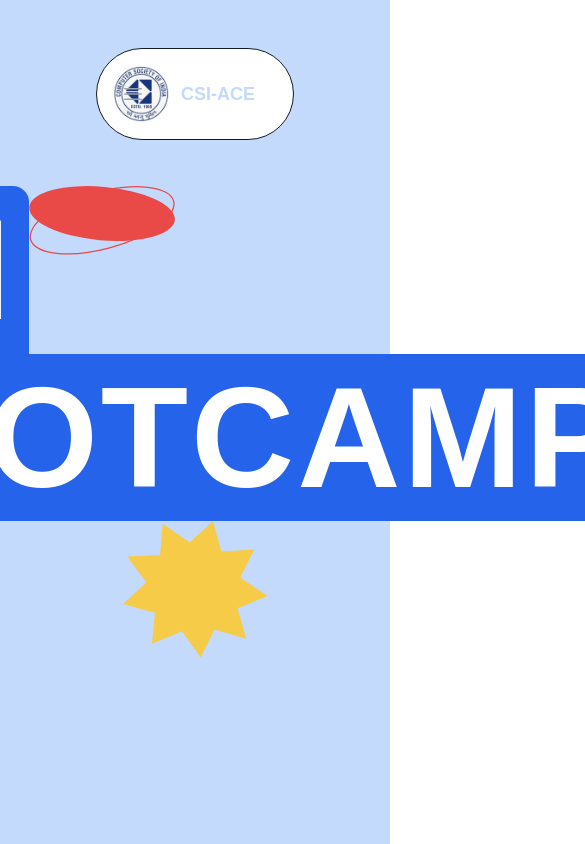
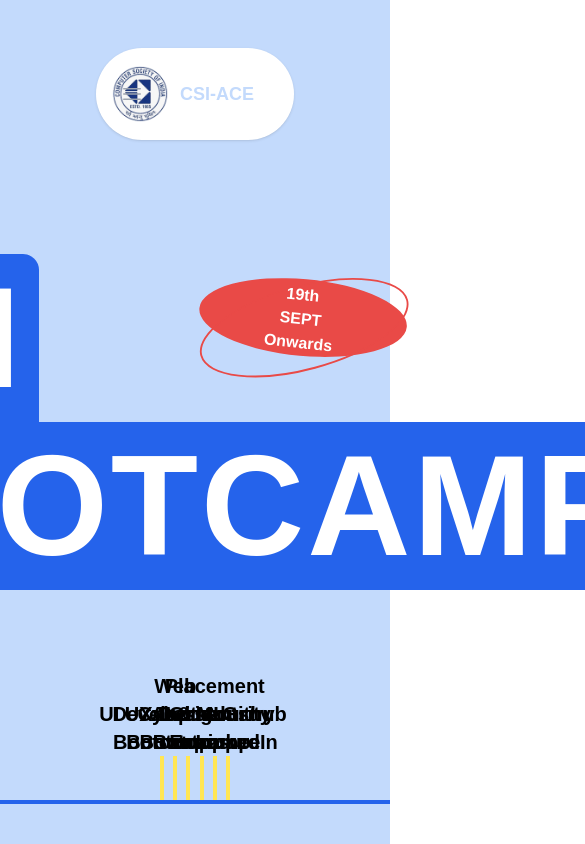
Before and after one commit to vaibhavraut07/csi, a React (Create React App) app: page /bootcamp in a window 390 px wide. Shown: the top 844 px of the page, 585 px wide, since content can reach past the window. Built offline with nearby package versions, Linux system fonts and the light colour scheme; the HTML template or start-up script is replaced by a standard one.

Commit message:
bootcamp unresponsive hero section

```diff
--- a/src/components/Navbar.jsx
+++ b/src/components/Navbar.jsx
@@ -15,7 +15,7 @@ export default function Example() {
   return (
     <Disclosure
       as="nav"
-      className="bg-secondary rounded-full mx-24 mt-12 fixed top-0 left-0 right-0 border border-gray-900 z-50"
+      className="bg-secondary rounded-full mx-24 mt-12 fixed top-0 left-0 right-0 shadow z-50"
       style={{ height: "92px" }}
     >
       {({ open }) => (
--- a/src/components/bootcampPage/BootcampInfo.jsx
+++ b/src/components/bootcampPage/BootcampInfo.jsx
@@ -3,7 +3,7 @@ import React from 'react'
 function BootcampInfo() {
   return (
     <div className="bg-black" style={{height:'343px'}}>
-      <h1 className="font-sans text-[#F2D73B] text-4xl text-center pt-9">Bootcamp Information</h1>
+      <h1 className="font-sans text-[#F2D73B] text-4xl text-center pt-9 shine-text">Bootcamp Information</h1>
       <h2 className="font-sans text-[#858585] text-3xl text-center">All you need to know about events Information</h2>
       <div className="flex space-x-5 justify-center pb-14 pt-9">
         <div className='bg-[#ffffff33] rounded-lg' style={{height: "131px",width:"238px"}}>
--- a/src/components/bootcampPage/Hero.jsx
+++ b/src/components/bootcampPage/Hero.jsx
@@ -1,9 +1,18 @@
 import React from "react";
 
 function Hero() {
+  const texts = [
+    "UI UX Design Bootcamp",
+    "Web Development Bootcamp",
+    "AI & ML Bootcamp",
+    "Cybersecurity Bootcamp",
+    "Placement and Industry Exposure",
+    "Git & Github + LinkedIn",
+  ];
+
   return (
     <>
-      <div className="bg-tertiary h-screen flex items-center justify-center">
+      <div className="bg-tertiary h-screen flex items-center justify-center relative">
         <div className="flex flex-col">
           <div className="flex">
             <div className="bg-blue-600 p-4 rounded-tr-2xl rounded-tl-2xl">
@@ -11,14 +20,22 @@ function Hero() {
                 <div>CSI</div>
               </div>
             </div>
-            <div className="relative w-[146px] h-[137px]"> {/* Container for the overlapping images */}
-              <img
-                src="/bootcamppage/oval.svg"
-                className="absolute top-0 left-0 z-10" // First image
-              />
+            <div className="ml-40 mt-6 relative w-[210px] h-[137px]">
+              <div className="flex">
+                <img
+                  src="/bootcamppage/oval.svg"
+                  alt="star"
+                  className="absolute top-0 left-0 z-10"
+                />
+                <div className="font-sans text-white font-extrabold h-[50px] w-[75px] text-center absolute translate-x-16 translate-y-4 rotate-6 z-20 flex items-center justify-center">
+                  19th SEPT Onwards
+                </div>
+              </div>
+
               <img
                 src="/bootcamppage/ellipse.svg"
-                className="absolute top-0 left-0 z-20" // Second image overlapping
+                alt="ellipse"
+                className="absolute top-0 left-0 z-10"
               />
             </div>
           </div>
@@ -27,20 +44,24 @@ function Hero() {
               BOOTCAMP
             </div>
           </div>
-          <div className="relative place-items-center">
-            <svg
-              xmlns="http://www.w3.org/2000/svg"
-              width="146"
-              height="137"
-              viewBox="0 0 146 137"
-              fill="none"
-            >
-              <path
-                d="M90.8906 0.0708002L99.4017 30.5402L132.28 28.6056L118.287 56.4743L145.494 75.0557L115.544 87.2837L124.35 117.687L92.4568 108.552L78.7408 136.551L59.8282 110.328L30.0082 122.822L32.9252 91.7806L0.954506 82.923L24.3361 61.588L5.1741 35.524L38.0799 33.8779L40.6926 2.80307L67.7256 21.6162L90.8906 0.0708002Z"
-                fill="#F6CB48"
-              />
-            </svg>
+        </div>
+        <div className="flex mt-64 ml-[-20px] relative place-items-center">
+          <img src="/bootcamppage/star.svg" alt="star" />
+          <div className="font-sans text-black font-extrabold h-[50px] w-[60px] text-center absolute translate-x-9 rotate-6 z-20 flex items-center justify-center">
+            JOIN US!
           </div>
+
+        </div>
+        <div className="absolute bottom-10 left-0 w-full h-1 bg-blue-600 z-10"></div>
+        <div className="absolute bottom-10 left-0 w-full flex justify-between px-40">
+          {texts.map((text, index) => (
+            <div key={index} className="relative flex flex-col items-center">
+              <div className="w-1 h-12 bg-[#FFE655]"></div>
+              <div className="w-32 absolute bottom-12 text-center text-black text-xl font-bold">
+                {text}
+              </div>
+            </div>
+          ))}
         </div>
       </div>
     </>
--- a/src/index.css
+++ b/src/index.css
@@ -5,11 +5,11 @@
 @import url('https://fonts.googleapis.com/css2?family=Bai+Jamjuree:wght@700&display=swap');
 
 .shine-text {
-  background: linear-gradient(90deg, rgba(255, 255, 255, 0.288) 0%, rgba(255, 255, 0, 0.5) 50%, rgba(255, 255, 255, 0.265) 100%);
+  background: linear-gradient(90deg, rgba(255, 255, 255, 0.288) 0%, rgba(255, 255, 0, 0.744) 50%, rgba(255, 255, 255, 0.265) 100%);
   background-size: 200% 100%;
   -webkit-background-clip: text;
   -webkit-text-fill-color: transparent;
-  animation: shine 3s linear infinite;
+  animation: shine 5s linear infinite;
 }
 
 .custom-text {
--- a/tailwind.config.js
+++ b/tailwind.config.js
@@ -22,7 +22,7 @@ module.exports = {
         },
       },
       animation: {
-        shine: 'shine 3s linear infinite',
+        shine: 'shine 5s linear infinite',
       },
 
     },
```
